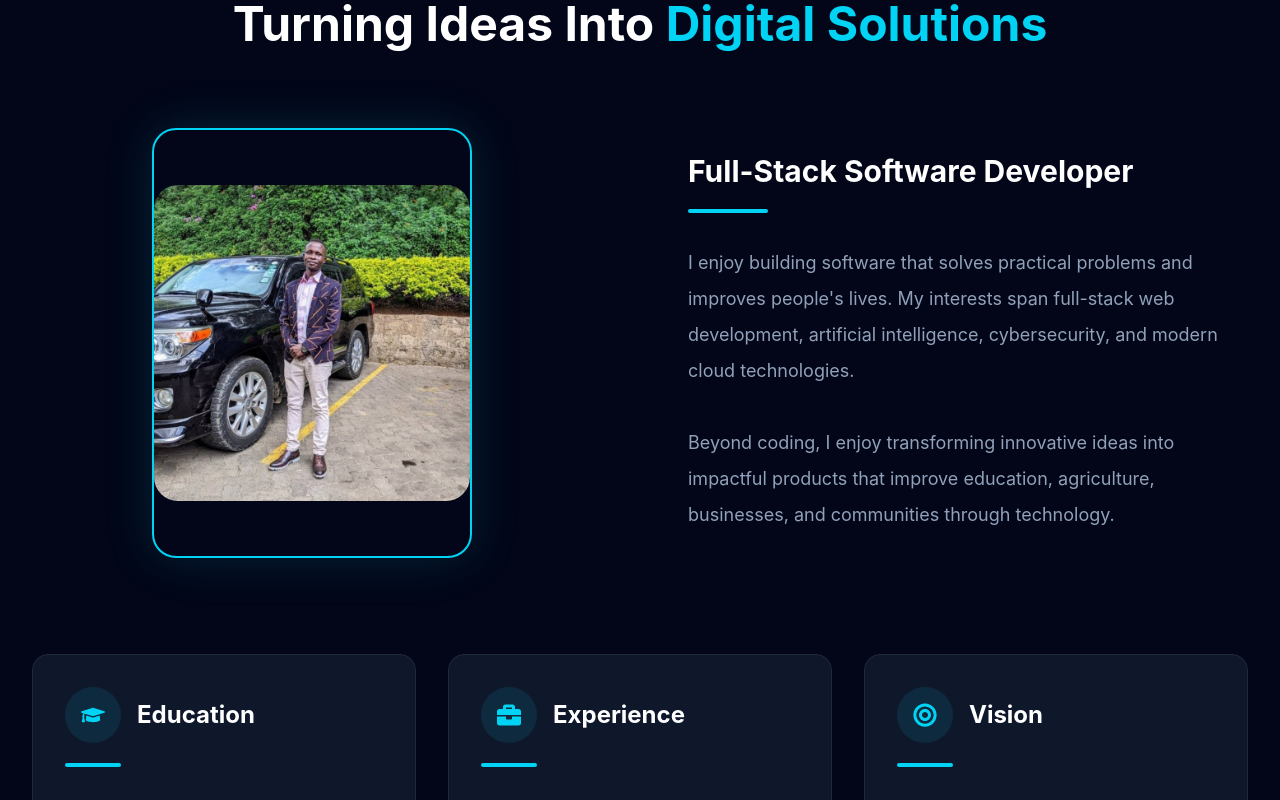
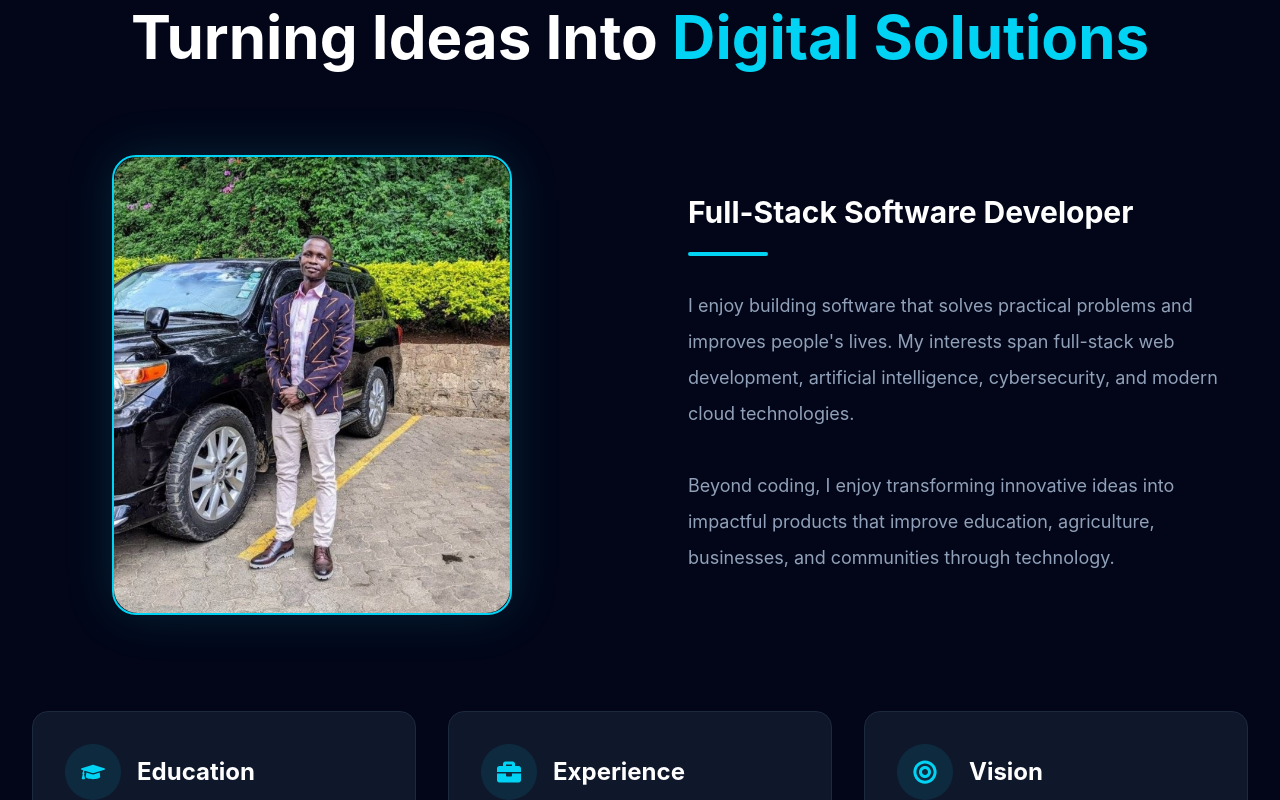
Before and after one commit to matsonemmanuel/matportfolio, a React (Vite) app in the folder portfolio/: page / in a window 1280 px wide. Shown: the part 1020-1820 px from the top of the page. Built offline with nearby package versions, Linux system fonts and the light colour scheme.

Commit message:
About section full updated

```diff
--- a/portfolio/src/sections/About.jsx
+++ b/portfolio/src/sections/About.jsx
@@ -9,7 +9,6 @@ import { motion } from "framer-motion";
 
 import {
   fadeUp,
-  fadeLeft,
   fadeRight,
   zoomIn,
   staggerContainer,
@@ -17,12 +16,22 @@ import {
   expandWidth,
 } from "../utils/animations";
 
-
 function About() {
   return (
     <section
       id="about"
-      className="bg-slate-950 text-white py-28 px-8 scroll-mt-24"
+      className="
+        bg-slate-950
+        text-white
+        py-20
+        sm:py-24
+        lg:py-28
+        px-4
+        sm:px-6
+        lg:px-8
+        scroll-mt-24
+        overflow-hidden
+      "
     >
       <div className="max-w-7xl mx-auto">
 
@@ -32,14 +41,22 @@ function About() {
 
         <motion.div
           {...fadeUp(0)}
-          className="text-center mb-20"
+          className="text-center mb-16 sm:mb-20"
         >
 
           <h2 className="text-cyan-400 uppercase tracking-[0.3em] text-sm font-semibold">
             About Me
           </h2>
 
-          <h1 className="text-4xl md:text-5xl font-bold mt-4">
+          <h1 className="
+            text-3xl
+            sm:text-4xl
+            md:text-5xl
+            lg:text-6xl
+            font-bold
+            leading-tight
+            mt-4
+          ">
             Turning Ideas Into
             <span className="text-cyan-400">
               {" "}Digital Solutions
@@ -52,7 +69,7 @@ function About() {
         {/* Image + Text */}
         {/* ========================= */}
 
-        <div className="grid lg:grid-cols-2 gap-24 items-center">
+        <div className="grid lg:grid-cols-2 gap-14 lg:gap-24 items-center">
 
           {/* Left */}
 
@@ -63,8 +80,12 @@ function About() {
 
             <div
               className="
-                w-80
-                h-[430px]
+                w-full
+                max-w-[320px]
+                sm:max-w-[360px]
+                lg:max-w-[400px]
+                h-[420px]
+                sm:h-[460px]
                 rounded-3xl
                 border-2
                 border-cyan-400
@@ -74,14 +95,13 @@ function About() {
                 shadow-[0_0_50px_rgba(34,211,238,0.15)]
                 hover:scale-[1.03]
                 hover:border-cyan-300
-                hover:shadow-[0_0_80px_rgba(34,211,238,0.35)]
+                hover:shadow-[0_0_90px_rgba(34,211,238,0.40)]
                 transition-all
                 duration-500
                 ease-out
               "
             >
 
-              <p className="text-cyan-400 text-xl font-semibold text-center">
               <img
                 src="/profile2.jpg"
                 alt="About Emmanuel"
@@ -92,7 +112,6 @@ function About() {
                   rounded-3xl
                 "
               />
-              </p>
 
             </div>
 
@@ -100,16 +119,47 @@ function About() {
 
                     {/* Right */}
 
-          <div>
+          <motion.div
+            {...fadeRight(0.3)}
+            className="text-center lg:text-left"
+          >
 
-            <h3 className="text-3xl font-bold">
+            <h3
+              className="
+                text-2xl
+                sm:text-3xl
+                font-bold
+                leading-tight
+              "
+            >
               Full-Stack Software Developer
             </h3>
 
-            <div className="w-20 h-1 bg-cyan-400 rounded-full mt-5 mb-8"></div>
+            <motion.div
+              {...expandWidth(0.5)}
+              className="
+                h-1
+                bg-cyan-400
+                rounded-full
+                mt-5
+                mb-8
+                mx-auto
+                lg:mx-0
+              "
+            />
 
-            <p className="text-slate-400 text-lg leading-9 max-w-xl">
-
+            <p
+              className="
+                text-slate-400
+                text-base
+                sm:text-lg
+                leading-8
+                sm:leading-9
+                max-w-xl
+                mx-auto
+                lg:mx-0
+              "
+            >
               I enjoy building software that solves practical problems
               and improves people's lives. My interests span full-stack
               web development, artificial intelligence,
@@ -121,10 +171,9 @@ function About() {
               Beyond coding, I enjoy transforming innovative ideas into
               impactful products that improve education, agriculture,
               businesses, and communities through technology.
-
             </p>
 
-          </div>
+          </motion.div>
 
         </div>
 
@@ -132,37 +181,79 @@ function About() {
         {/* Cards */}
         {/* ========================= */}
 
-        <div className="grid md:grid-cols-3 gap-8 mt-24 items-stretch">
+        <motion.div
+          variants={staggerContainer()}
+          initial="hidden"
+          whileInView="show"
+          viewport={{ once: true, amount: 0.2 }}
+          className="
+            grid
+            md:grid-cols-3
+            gap-6
+            lg:gap-8
+            mt-16
+            sm:mt-20
+            lg:mt-24
+            items-stretch
+          "
+        >
 
                     {/* Education */}
 
-          <div
+          <motion.div
+            variants={staggerItem}
+            whileHover={{
+              y: -10,
+              scale: 1.025,
+            }}
+            transition={{
+              duration: 0.4,
+              ease: "easeOut",
+            }}
             className="
               bg-slate-900
               rounded-2xl
-              p-8
+              p-6
+              sm:p-8
               h-full
               border
               border-slate-800
               hover:border-cyan-400
-              hover:-translate-y-2
-              hover:scale-[1.02]
-              hover:shadow-[0_0_30px_rgba(34,211,238,0.15)]
+              hover:shadow-[0_0_35px_rgba(34,211,238,0.18)]
               transition-all
-              duration-300
+              duration-500
+              ease-out
             "
           >
 
-            {/* Heading */}
-
             <div className="flex items-center gap-4 mb-5">
 
+              <motion.div
+                whileHover={{
+                  scale: 1.12,
+                  rotate: 6,
+                }}
+                transition={{ duration: 0.25 }}
+                className="
+                  w-14
+                  h-14
+                  rounded-full
+                  bg-cyan-400/10
+                  flex
+                  items-center
+                  justify-center
+                "
+              >
 
-              <div className="w-14 h-14 rounded-full bg-cyan-400/10 flex items-center justify-center">
+                <motion.div
+                  whileHover={{
+                    scale: 1.15,
+                  }}
+                >
+                  <FaGraduationCap className="text-cyan-400 text-2xl" />
+                </motion.div>
 
-                <FaGraduationCap className="text-cyan-400 text-2xl" />
-
-              </div>
+              </motion.div>
 
               <h3 className="text-2xl font-bold text-white">
                 Education
@@ -170,11 +261,7 @@ function About() {
 
             </div>
 
-            {/* Accent Line */}
-
             <div className="w-14 h-1 bg-cyan-400 rounded-full mb-6"></div>
-
-            {/* Text */}
 
             <p className="text-slate-400 leading-8">
 
@@ -185,34 +272,64 @@ function About() {
 
             </p>
 
-          </div>
+          </motion.div>
 
           {/* Experience */}
 
-          <div
+          <motion.div
+            variants={staggerItem}
+            whileHover={{
+              y: -10,
+              scale: 1.025,
+            }}
+            transition={{
+              duration: 0.4,
+              ease: "easeOut",
+            }}
             className="
               bg-slate-900
               rounded-2xl
-              p-8
+              p-6
+              sm:p-8
               h-full
               border
               border-slate-800
               hover:border-cyan-400
-              hover:-translate-y-2
-              hover:scale-[1.02]
-              hover:shadow-[0_0_30px_rgba(34,211,238,0.15)]
+              hover:shadow-[0_0_35px_rgba(34,211,238,0.18)]
               transition-all
-              duration-300
+              duration-500
+              ease-out
             "
           >
 
             <div className="flex items-center gap-4 mb-5">
 
-              <div className="w-14 h-14 rounded-full bg-cyan-400/10 flex items-center justify-center">
+              <motion.div
+                whileHover={{
+                  scale: 1.12,
+                  rotate: 6,
+                }}
+                transition={{ duration: 0.25 }}
+                className="
+                  w-14
+                  h-14
+                  rounded-full
+                  bg-cyan-400/10
+                  flex
+                  items-center
+                  justify-center
+                "
+              >
 
+                <motion.div
+                  whileHover={{
+                    scale: 1.15,
+                  }}
+                >
                   <FaBriefcase className="text-cyan-400 text-2xl" />
+                </motion.div>
 
-              </div>
+              </motion.div>
 
               <h3 className="text-2xl font-bold">
                 Experience
@@ -232,34 +349,64 @@ function About() {
 
             </p>
 
-          </div>
+          </motion.div>
 
                     {/* Vision */}
 
-          <div
+          <motion.div
+            variants={staggerItem}
+            whileHover={{
+              y: -10,
+              scale: 1.025,
+            }}
+            transition={{
+              duration: 0.4,
+              ease: "easeOut",
+            }}
             className="
               bg-slate-900
               rounded-2xl
-            p-8
+              p-6
+              sm:p-8
               h-full
               border
               border-slate-800
               hover:border-cyan-400
-            hover:-translate-y-2
-            hover:scale-[1.02]
-            hover:shadow-[0_0_30px_rgba(34,211,238,0.15)]
+              hover:shadow-[0_0_35px_rgba(34,211,238,0.18)]
               transition-all
-            duration-300
+              duration-500
+              ease-out
             "
           >
 
             <div className="flex items-center gap-4 mb-5">
 
-              <div className="w-14 h-14 rounded-full bg-cyan-400/10 flex items-center justify-center">
+              <motion.div
+                whileHover={{
+                  scale: 1.12,
+                  rotate: 6,
+                }}
+                transition={{ duration: 0.25 }}
+                className="
+                  w-14
+                  h-14
+                  rounded-full
+                  bg-cyan-400/10
+                  flex
+                  items-center
+                  justify-center
+                "
+              >
 
+                <motion.div
+                  whileHover={{
+                    scale: 1.15,
+                  }}
+                >
                   <FaBullseye className="text-cyan-400 text-2xl" />
+                </motion.div>
 
-              </div>
+              </motion.div>
 
               <h3 className="text-2xl font-bold">
                 Vision
@@ -278,12 +425,14 @@ function About() {
 
             </p>
 
-          </div>
+          </motion.div>
+
+        </motion.div>
 
       </div>
 
-      </div>
     </section>
+
   );
 }
 
```
Lines whose indentation alone changed are shown as unchanged.
